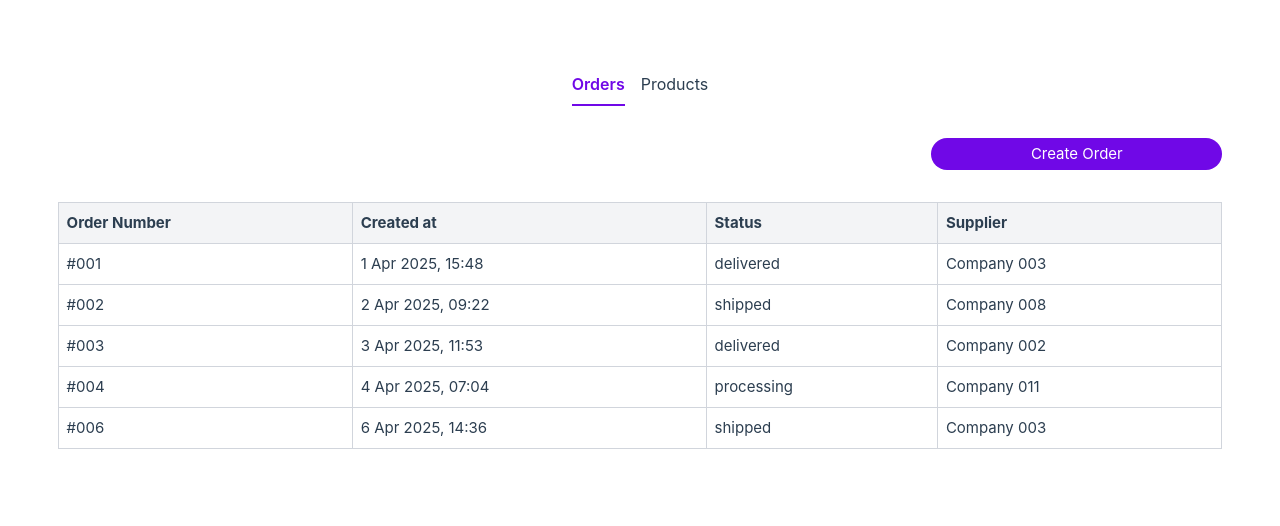
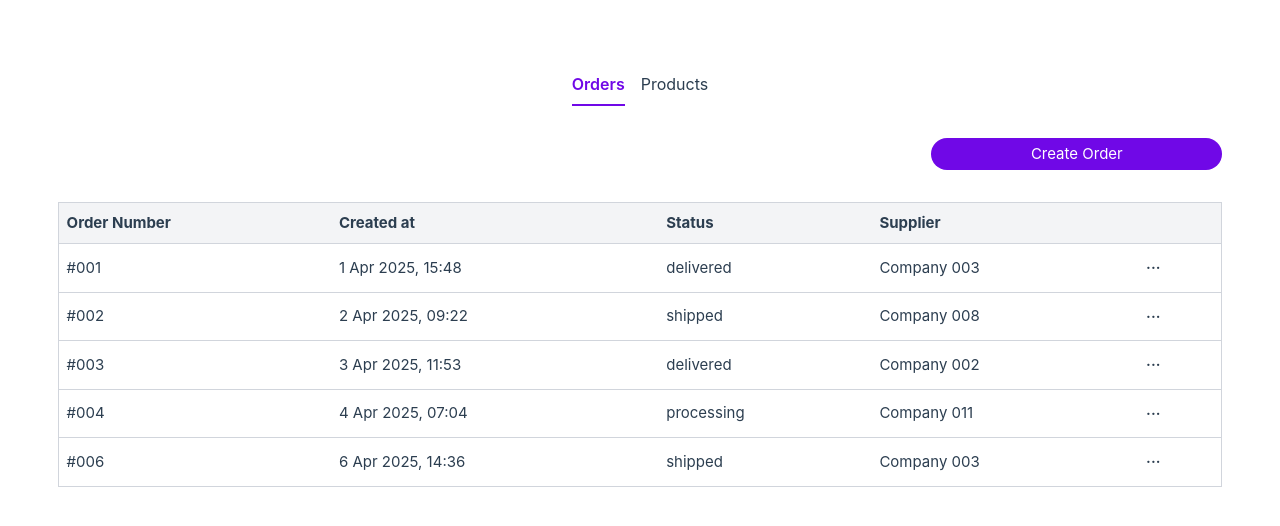
Before and after one commit to runimo/order-management-app, a Vue app: page /orders in a window 1280 px wide. Shown: the top 526 px of the page. Built offline with nearby package versions, Linux system fonts and the light colour scheme; the HTML template or start-up script is replaced by a standard one.

Commit message:
feat: add flyout menu

```diff
--- /dev/null
+++ b/src/components/FlyoutMenu.vue
@@ -0,0 +1,19 @@
+<script setup>
+  import { ref, onMounted, onBeforeUnmount } from 'vue'
+
+  defineProps({
+    withTrigger: {
+      type: Boolean,
+      default: false
+    }
+  })
+</script>
+
+<template>
+  <div class="text-left">
+    <!-- Requires relative class on parent container -->
+    <div class="absolute right-0 top-[30px] z-10 w-28 origin-top-right rounded-xs bg-white shadow-lg ring-1 ring-gray-100 focus:outline-none">
+    <slot />
+    </div>
+  </div>
+</template>
--- /dev/null
+++ b/src/components/ListActionFlyout.vue
@@ -0,0 +1,29 @@
+<script setup lang="ts">
+  import FlyoutMenu from './FlyoutMenu.vue'
+
+  const emit = defineEmits([
+    'delete',
+    'edit'
+  ])
+</script>
+
+<template>
+  <FlyoutMenu>
+    <ul class="py-1 text-sm text-gray-700">
+      <li>
+        <button
+          class="w-full px-4 py-2 text-left cursor-pointer hover:bg-gray-100"
+          @click="emit('edit')">
+          Edit
+        </button>
+      </li>
+      <li>
+        <button
+          class="w-full px-4 py-2 text-left cursor-pointer hover:bg-gray-100"
+          @click="emit('delete')">
+          Delete
+        </button>
+      </li>
+    </ul>
+  </FlyoutMenu>
+</template>
--- a/src/components/OrdersList.vue
+++ b/src/components/OrdersList.vue
@@ -4,6 +4,7 @@ import { storeToRefs } from 'pinia'
 import { useCompaniesStore } from '@/stores/companies'
 import { useOrdersStore } from '@/stores/orders'
 import { useProductsStore } from '@/stores/products'
+import ListActionFlyout from './ListActionFlyout.vue'
 import BaseButton from './BaseButton.vue'
 import BaseSelect from './BaseSelect.vue'
 import dayjs from 'dayjs'
@@ -122,11 +123,17 @@ const decreaseProductQuantity = (product): void => {
 const removeProduct = (productId: string): void => {
   newOrder.value.products = newOrder.value.products.filter(product => product.id !== productId)
 }
-const addProduct = (product) => {
+const addProduct = (product):void => {
   newOrder.value.products.push(product)
 }
 const increaseProductQuantity = (product): void => {
   product.count += 1
+}
+
+const openFlyoutId = ref<string | null>(null)
+
+const toggleFlyout = (id: string): void => {
+  openFlyoutId.value = openFlyoutId.value === id ? null : id
 }
 
 onMounted(() => {
@@ -282,9 +289,21 @@ onMounted(() => {
         v-for="order in createdOrdersByCurrentUserCompany"
         :key="order.id"
         class="p-4 bg-white rounded-xs shadow border border-gray-200">
-        <h2 class="text-lg font-semibold text-gray-900 mb-1">
-          #{{ order.attributes.orderNumber }}
-        </h2>
+        <div class="flex justify-between">
+          <h2 class="text-lg font-semibold text-gray-900 mb-1">
+            #{{ order.attributes.orderNumber }}
+          </h2>
+          <div class="relative inline-block">
+            <button
+              class="hover:bg-violet-100 hover:text-violet-700 cursor-pointer font-semibold leading-normal rounded-3xl pt-0 pb-2 px-1"
+              type="button"
+              @click="toggleFlyout(order.id)">
+              ...
+            </button>
+            <ListActionFlyout v-if="openFlyoutId === order.id" />
+          </div>
+        </div>
+
         <p class="text-gray-700">
           <span class="font-semibold">Status:</span> {{ order.attributes.status }}
         </p>
@@ -301,17 +320,19 @@ onMounted(() => {
       <table class="min-w-full table-auto border-collapse border border-gray-300">
         <thead>
           <tr class="bg-gray-100 text-left">
-            <th class="p-2 border border-gray-300">
+            <th class="p-2 border-b border-t border-gray-300">
               Order Number
             </th>
-            <th class="p-2 border border-gray-300">
+            <th class="p-2 border-b border-t border-gray-300">
               Created at
             </th>
-            <th class="p-2 border border-gray-300">
+            <th class="p-2 border-b border-t border-gray-300">
               Status
             </th>
-            <th class="p-2 border border-gray-300">
+            <th class="p-2 border-b border-t border-gray-300">
               Supplier
+            </th>
+            <th>
             </th>
           </tr>
         </thead>
@@ -320,17 +341,28 @@ onMounted(() => {
             v-for="order in createdOrdersByCurrentUserCompany"
             :key="order.id"
             class="hover:bg-gray-50">
-            <td class="p-2 border border-gray-300">
+            <td class="p-2 border-b border-gray-300">
               #{{ order.attributes.orderNumber }}
             </td>
-            <td class="p-2 border border-gray-300">
+            <td class="p-2 border-b border-t border-gray-300">
               {{ formatDate(order.attributes.createdAt) }}
             </td>
-            <td class="p-2 border border-gray-300">
+            <td class="p-2 border-b border-t border-gray-300">
               {{ order.attributes.status }}
             </td>
-            <td class="p-2 border border-gray-300">
+            <td class="p-2 border-b border-t border-gray-300">
               {{ companiesStore.companies.find(company => company.id === order.relationships.supplier.data.id).attributes.name }}
+            </td>
+            <td class="p-2 border-b border-t border-gray-300">
+              <div class="relative inline-block">
+                <button
+                  class="hover:bg-violet-100 hover:text-violet-700 cursor-pointer font-semibold leading-normal rounded-3xl pt-0 pb-2 px-1"
+                  type="button"
+                  @click="toggleFlyout(order.id)">
+                  ...
+                </button>
+                <ListActionFlyout v-if="openFlyoutId === order.id" />
+              </div>
             </td>
           </tr>
         </tbody>
--- a/src/components/ProductsList.vue
+++ b/src/components/ProductsList.vue
@@ -4,6 +4,7 @@ import { useProductsStore } from '@/stores/products'
 import { storeToRefs } from 'pinia'
 import BaseButton from './BaseButton.vue'
 import BaseInput from './BaseInput.vue'
+import ListActionFlyout from './ListActionFlyout.vue'
 
 const productsStore = useProductsStore()
 const {
@@ -107,6 +108,15 @@ onMounted(() => {
       <p class="text-gray-700">
         Stock: {{ product.attributes.stock }}
       </p>
+      <div class="relative inline-block">
+        <button
+          class="hover:bg-violet-100 hover:text-violet-700 cursor-pointer font-semibold leading-normal rounded-3xl pt-0 pb-2 px-1"
+          type="button"
+          @click="toggleFlyout(product.id)">
+          ...
+        </button>
+        <ListActionFlyout v-if="openFlyoutId === product.id" />
+      </div>
     </div>
   </div>
 
@@ -114,14 +124,16 @@ onMounted(() => {
     <table class="min-w-full table-auto rounded-sm border-collapse border border-gray-300">
       <thead>
         <tr class="bg-gray-100 text-left">
-          <th class="p-2 border border-gray-300">
+          <th class="p-2 border-b border-t border-gray-300">
             Name
           </th>
-          <th class="p-2 border border-gray-300">
+          <th class="p-2 border-b border-t border-gray-300">
             Price
           </th>
-          <th class="p-2 border border-gray-300">
+          <th class="p-2 border-b border-t border-gray-300">
             Stock
+          </th>
+          <th class="p-2 border-b border-t border-gray-300">
           </th>
         </tr>
       </thead>
@@ -130,14 +142,25 @@ onMounted(() => {
           v-for="product in productsByCurrentUserCompany"
           :key="product.id"
           class="hover:bg-gray-50">
-          <td class="p-2 border border-gray-300">
+          <td class="p-2 border-b border-t border-gray-300">
             {{ product.attributes.name }}
           </td>
-          <td class="p-2 border border-gray-300">
+          <td class="p-2 border-b border-t border-gray-300">
             €{{ product.attributes.price }}
           </td>
-          <td class="p-2 border border-gray-300">
+          <td class="p-2 border-b border-t border-gray-300">
             {{ product.attributes.stock }}
+          </td>
+          <td class="p-2 border-b border-t border-gray-300">
+            <div class="relative inline-block">
+              <button
+                class="hover:bg-violet-100 hover:text-violet-700 cursor-pointer font-semibold leading-normal rounded-3xl pt-0 pb-2 px-1"
+                type="button"
+                @click="toggleFlyout(product.id)">
+                ...
+              </button>
+              <ListActionFlyout v-if="openFlyoutId === product.id" />
+            </div>
           </td>
         </tr>
       </tbody>
```
